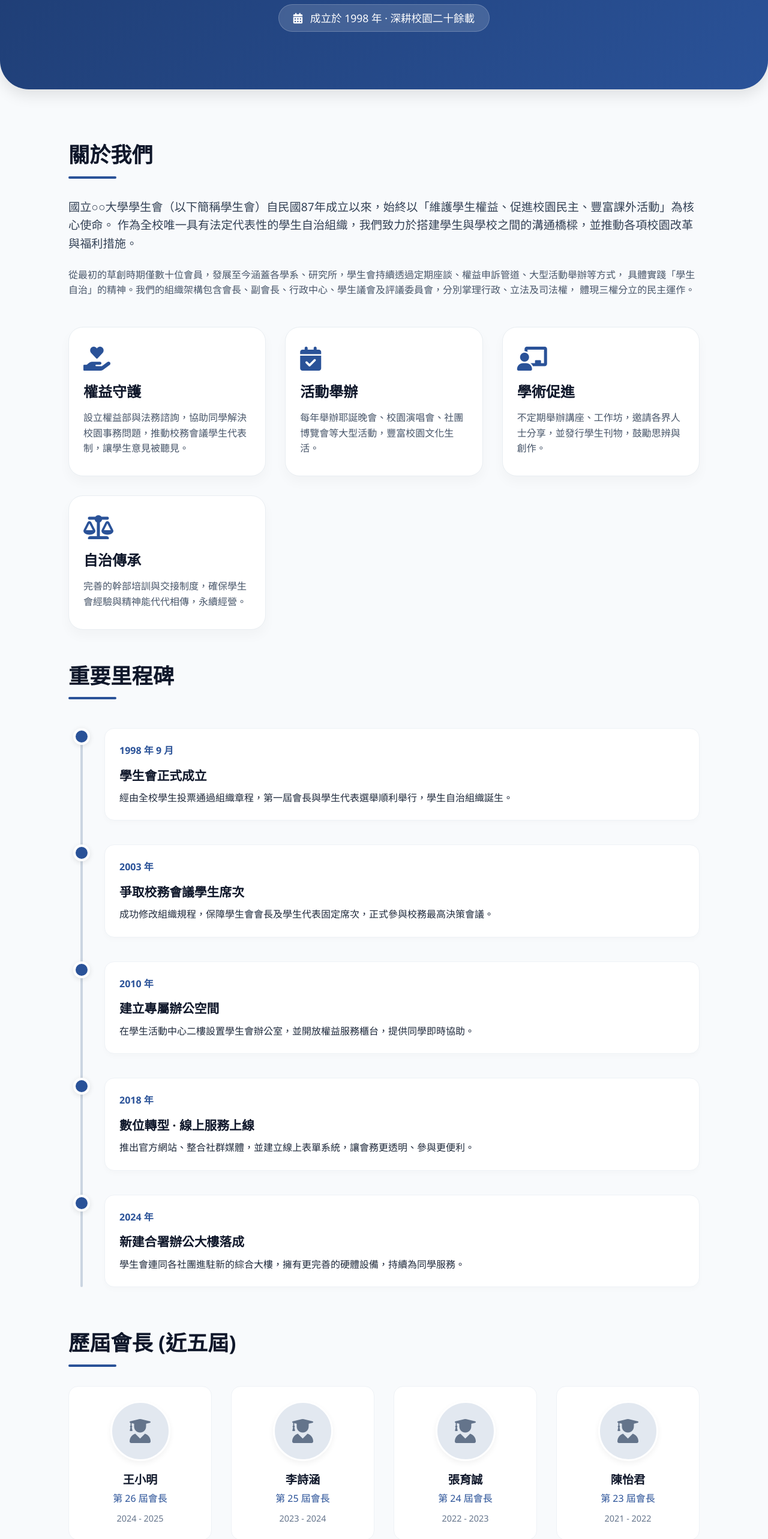
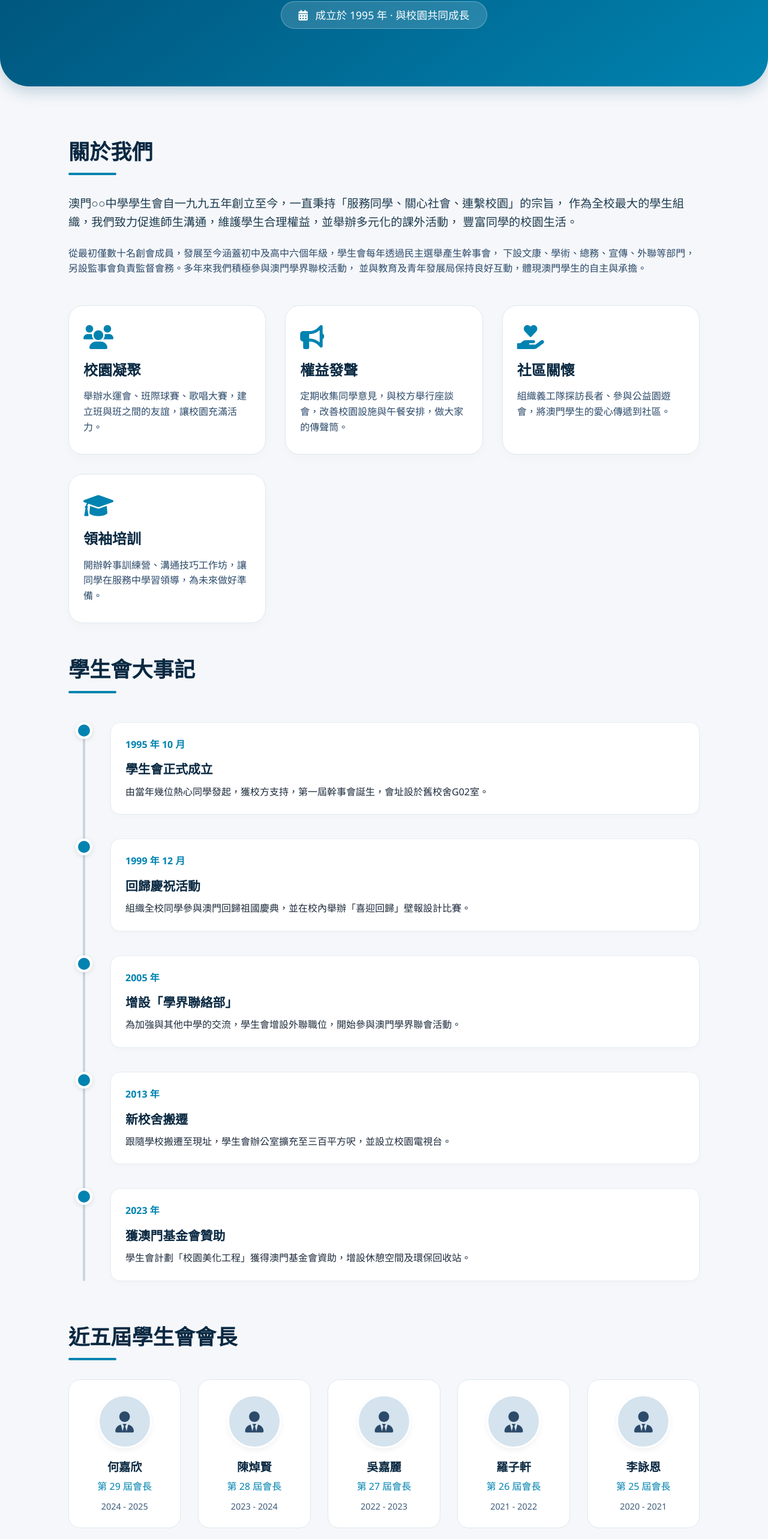
Before and after one commit to frankyleong/frankyleong, a plain HTML site: page index.html in a window 1280 px wide. Shown: the part 231-2797 px from the top of the page at 60% size. Drawn offline with Linux system fonts and the light colour scheme.

Commit message:
Update index.html

```diff
--- a/index.html
+++ b/index.html
@@ -3,8 +3,8 @@
 <head>
     <meta charset="UTF-8">
     <meta name="viewport" content="width=device-width, initial-scale=1.0">
-    <title>學生會成立沿革 · 關於我們</title>
-    <!-- Font Awesome 6 (免費) 用於圖標 -->
+    <title>澳門○○中學學生會 · 成立沿革</title>
+    <!-- Font Awesome 6 (免費) -->
     <link rel="stylesheet" href="https://cdnjs.cloudflare.com/ajax/libs/font-awesome/6.0.0-beta3/css/all.min.css">
     <style>
         * {
@@ -15,8 +15,8 @@
 
         body {
             font-family: 'Segoe UI', Roboto, 'Helvetica Neue', sans-serif;
-            background-color: #f8fafc;
-            color: #1e293b;
+            background-color: #f5f7fa;
+            color: #1e2b3c;
             line-height: 1.6;
         }
 
@@ -28,17 +28,17 @@
 
         /* 頁首 */
         .hero {
-            background: linear-gradient(135deg, #1e3c72 0%, #2a5298 100%);
+            background: linear-gradient(145deg, #004d73 0%, #0083b0 100%);
             color: white;
             text-align: center;
             padding: 4rem 1rem;
             border-radius: 0 0 3rem 3rem;
             margin-bottom: 3rem;
-            box-shadow: 0 10px 25px rgba(0,0,0,0.1);
+            box-shadow: 0 10px 25px rgba(0,77,115,0.2);
         }
 
         .hero h1 {
-            font-size: 3rem;
+            font-size: 2.8rem;
             font-weight: 700;
             margin-bottom: 0.5rem;
             letter-spacing: 1px;
@@ -54,19 +54,19 @@
         .hero .established {
             display: inline-block;
             background-color: rgba(255,255,255,0.15);
-            padding: 0.5rem 1.5rem;
+            padding: 0.5rem 1.8rem;
             border-radius: 50px;
             margin-top: 1.5rem;
             font-size: 1.1rem;
             backdrop-filter: blur(4px);
-            border: 1px solid rgba(255,255,255,0.2);
+            border: 1px solid rgba(255,255,255,0.3);
         }
 
-        /* 章節通用 */
+        /* 章節標題 */
         .section-title {
             font-size: 2.2rem;
             font-weight: 600;
-            color: #0f172a;
+            color: #0a2942;
             margin-bottom: 2rem;
             position: relative;
             padding-bottom: 0.75rem;
@@ -79,13 +79,14 @@
             left: 0;
             width: 80px;
             height: 4px;
-            background: #2a5298;
+            background: #0083b0;
             border-radius: 2px;
         }
 
+        /* 卡片區 */
         .card-grid {
             display: grid;
-            grid-template-columns: repeat(auto-fit, minmax(280px, 1fr));
+            grid-template-columns: repeat(auto-fit, minmax(260px, 1fr));
             gap: 2rem;
             margin: 3rem 0;
         }
@@ -94,31 +95,31 @@
             background: white;
             border-radius: 1.5rem;
             padding: 2rem 1.5rem;
-            box-shadow: 0 10px 20px rgba(0,0,0,0.03);
+            box-shadow: 0 8px 20px rgba(0,0,0,0.02);
             transition: transform 0.2s, box-shadow 0.2s;
-            border: 1px solid #e9eef2;
+            border: 1px solid #e0e7ed;
         }
 
         .card:hover {
             transform: translateY(-5px);
-            box-shadow: 0 20px 30px rgba(0, 0, 0, 0.05);
-            border-color: #cbd5e1;
+            box-shadow: 0 16px 28px rgba(0, 77, 115, 0.08);
+            border-color: #b3d1e0;
         }
 
         .card i {
             font-size: 2.5rem;
-            color: #2a5298;
+            color: #0083b0;
             margin-bottom: 1rem;
         }
 
         .card h3 {
             font-size: 1.5rem;
             margin-bottom: 0.75rem;
-            color: #0f172a;
+            color: #0a2942;
         }
 
         .card p {
-            color: #475569;
+            color: #2c4a6a;
         }
 
         /* 時間軸 */
@@ -130,7 +131,7 @@
         .timeline::before {
             content: '';
             position: absolute;
-            left: 20px;
+            left: 24px;
             top: 0;
             bottom: 0;
             width: 4px;
@@ -140,17 +141,17 @@
 
         .timeline-item {
             position: relative;
-            padding-left: 60px;
+            padding-left: 70px;
             margin-bottom: 2.5rem;
         }
 
         .timeline-marker {
             position: absolute;
-            left: 8px;
+            left: 12px;
             top: 0;
             width: 28px;
             height: 28px;
-            background: #2a5298;
+            background: #0083b0;
             border: 4px solid white;
             border-radius: 50%;
             box-shadow: 0 2px 8px rgba(0,0,0,0.1);
@@ -162,78 +163,110 @@
             padding: 1.5rem;
             border-radius: 1rem;
             box-shadow: 0 4px 10px rgba(0,0,0,0.02);
-            border: 1px solid #eef2f6;
+            border: 1px solid #e6edf3;
         }
 
         .timeline-content h4 {
             font-size: 1.3rem;
-            color: #0f172a;
+            color: #0a2942;
             margin-bottom: 0.5rem;
         }
 
         .timeline-content .date {
-            color: #2a5298;
+            color: #0083b0;
             font-weight: 600;
             margin-bottom: 0.75rem;
             display: block;
         }
 
-        /* 歷屆會長/核心幹部 */
+        /* 幹部名單 */
         .leaders-grid {
             display: grid;
-            grid-template-columns: repeat(auto-fit, minmax(200px, 1fr));
-            gap: 2rem;
+            grid-template-columns: repeat(auto-fit, minmax(180px, 1fr));
+            gap: 1.8rem;
             margin-top: 2rem;
         }
 
         .leader-card {
             text-align: center;
             background: white;
-            padding: 1.5rem 1rem;
-            border-radius: 1rem;
-            border: 1px solid #eef2f6;
+            padding: 1.5rem 0.8rem;
+            border-radius: 1.2rem;
+            border: 1px solid #dee8f0;
             transition: all 0.2s;
         }
 
         .leader-card:hover {
-            border-color: #b9c9da;
+            border-color: #0083b0;
+            box-shadow: 0 6px 14px rgba(0,131,176,0.1);
         }
 
         .leader-card .avatar {
-            width: 100px;
-            height: 100px;
-            background: #e2e8f0;
+            width: 90px;
+            height: 90px;
+            background: #d4e3ed;
             border-radius: 50%;
             margin: 0 auto 1rem;
             display: flex;
             align-items: center;
             justify-content: center;
-            font-size: 2.5rem;
-            color: #64748b;
+            font-size: 2.2rem;
+            color: #2c4a6a;
             border: 3px solid white;
-            box-shadow: 0 4px 10px rgba(0,0,0,0.05);
+            box-shadow: 0 4px 8px rgba(0,0,0,0.05);
         }
 
         .leader-card h4 {
             font-size: 1.2rem;
-            color: #0f172a;
+            color: #0a2942;
         }
 
         .leader-card .role {
-            color: #2a5298;
+            color: #0083b0;
             font-weight: 500;
             margin: 0.25rem 0 0.5rem;
         }
 
         .leader-card .term {
-            color: #64748b;
+            color: #3c5a7a;
             font-size: 0.9rem;
+        }
+
+        /* 聯絡區域 */
+        .contact-block {
+            background: #e1f0f7;
+            padding: 2.5rem;
+            border-radius: 2rem;
+            margin: 4rem 0;
+            border: 1px solid #b9d8e9;
+        }
+
+        .contact-flex {
+            display: flex;
+            flex-wrap: wrap;
+            gap: 2rem;
+            margin-top: 1.5rem;
+        }
+
+        .contact-item {
+            display: flex;
+            align-items: center;
+            gap: 1rem;
+            background: white;
+            padding: 0.8rem 1.5rem;
+            border-radius: 40px;
+            box-shadow: 0 2px 6px rgba(0,0,0,0.03);
+        }
+
+        .contact-item i {
+            font-size: 1.5rem;
+            color: #0083b0;
         }
 
         /* 頁尾 */
         .footer {
-            background: #1e293b;
-            color: #cbd5e1;
+            background: #0a2942;
+            color: #b0c8dd;
             text-align: center;
             padding: 2rem;
             border-radius: 3rem 3rem 0 0;
@@ -241,9 +274,9 @@
         }
 
         .footer a {
-            color: #94a3b8;
+            color: #9ab8d4;
             text-decoration: none;
-            border-bottom: 1px dotted #475569;
+            border-bottom: 1px dotted #3d5e7e;
         }
 
         .footer a:hover {
@@ -251,194 +284,197 @@
             border-bottom-color: white;
         }
 
-        /* 響應式微調 */
         @media (max-width: 640px) {
             .hero h1 { font-size: 2.2rem; }
             .section-title { font-size: 1.8rem; }
-            .timeline::before { left: 16px; }
-            .timeline-item { padding-left: 50px; }
-            .timeline-marker { left: 4px; width: 24px; height: 24px; }
+            .timeline::before { left: 20px; }
+            .timeline-item { padding-left: 60px; }
+            .timeline-marker { left: 8px; width: 24px; height: 24px; }
         }
     </style>
 </head>
 <body>
-    <!-- 首部英雄區 -->
+    <!-- 首頁英雄區 -->
     <section class="hero">
         <div class="container">
-            <h1>學生會 · 成立沿革</h1>
-            <div class="subtitle">服務 · 自治 · 傳承</div>
+            <h1>澳門○○中學 · 學生會</h1>
+            <div class="subtitle">傳承 · 服務 · 橋樑</div>
             <div class="established">
-                <i class="fas fa-calendar-alt" style="margin-right: 8px;"></i> 成立於 1998 年 · 深耕校園二十餘載
+                <i class="fas fa-calendar-alt" style="margin-right: 8px;"></i> 成立於 1995 年 · 與校園共同成長
             </div>
         </div>
     </section>
 
     <main class="container">
-        <!-- 簡介與宗旨 -->
+        <!-- 簡介 -->
         <section>
             <h2 class="section-title">關於我們</h2>
-            <p style="font-size: 1.2rem; margin-bottom: 1.5rem; color: #334155;">
-                國立○○大學學生會（以下簡稱學生會）自民國87年成立以來，始終以「維護學生權益、促進校園民主、豐富課外活動」為核心使命。
-                作為全校唯一具有法定代表性的學生自治組織，我們致力於搭建學生與學校之間的溝通橋樑，並推動各項校園改革與福利措施。
+            <p style="font-size: 1.2rem; margin-bottom: 1.5rem; color: #1e3b4f;">
+                澳門○○中學學生會自一九九五年創立至今，一直秉持「服務同學、關心社會、連繫校園」的宗旨，
+                作為全校最大的學生組織，我們致力促進師生溝通，維護學生合理權益，並舉辦多元化的課外活動，
+                豐富同學的校園生活。
             </p>
-            <p style="color: #475569;">
-                從最初的草創時期僅數十位會員，發展至今涵蓋各學系、研究所，學生會持續透過定期座談、權益申訴管道、大型活動舉辦等方式，
-                具體實踐「學生自治」的精神。我們的組織架構包含會長、副會長、行政中心、學生議會及評議委員會，分別掌理行政、立法及司法權，
-                體現三權分立的民主運作。
+            <p style="color: #2c4a6a;">
+                從最初僅數十名創會成員，發展至今涵蓋初中及高中六個年級，學生會每年透過民主選舉產生幹事會，
+                下設文康、學術、總務、宣傳、外聯等部門，另設監事會負責監督會務。多年來我們積極參與澳門學界聯校活動，
+                並與教育及青年發展局保持良好互動，體現澳門學生的自主與承擔。
             </p>
         </section>
 
-        <!-- 核心價值卡片 -->
+        <!-- 核心價值卡片（中學版本） -->
         <div class="card-grid">
             <div class="card">
-                <i class="fas fa-hand-holding-heart"></i>
-                <h3>權益守護</h3>
-                <p>設立權益部與法務諮詢，協助同學解決校園事務問題，推動校務會議學生代表制，讓學生意見被聽見。</p>
+                <i class="fas fa-users"></i>
+                <h3>校園凝聚</h3>
+                <p>舉辦水運會、班際球賽、歌唱大賽，建立班與班之間的友誼，讓校園充滿活力。</p>
             </div>
             <div class="card">
-                <i class="fas fa-calendar-check"></i>
-                <h3>活動舉辦</h3>
-                <p>每年舉辦耶誕晚會、校園演唱會、社團博覽會等大型活動，豐富校園文化生活。</p>
+                <i class="fas fa-bullhorn"></i>
+                <h3>權益發聲</h3>
+                <p>定期收集同學意見，與校方舉行座談會，改善校園設施與午餐安排，做大家的傳聲筒。</p>
             </div>
             <div class="card">
-                <i class="fas fa-chalkboard-user"></i>
-                <h3>學術促進</h3>
-                <p>不定期舉辦講座、工作坊，邀請各界人士分享，並發行學生刊物，鼓勵思辨與創作。</p>
+                <i class="fas fa-hand-holding-heart"></i>
+                <h3>社區關懷</h3>
+                <p>組織義工隊探訪長者、參與公益園遊會，將澳門學生的愛心傳遞到社區。</p>
             </div>
             <div class="card">
-                <i class="fas fa-scale-balanced"></i>
-                <h3>自治傳承</h3>
-                <p>完善的幹部培訓與交接制度，確保學生會經驗與精神能代代相傳，永續經營。</p>
+                <i class="fas fa-graduation-cap"></i>
+                <h3>領袖培訓</h3>
+                <p>開辦幹事訓練營、溝通技巧工作坊，讓同學在服務中學習領導，為未來做好準備。</p>
             </div>
         </div>
 
-        <!-- 成立里程碑 (時間軸) -->
+        <!-- 成立里程碑（加入澳門特色） -->
         <section style="margin-top: 3rem;">
-            <h2 class="section-title">重要里程碑</h2>
+            <h2 class="section-title">學生會大事記</h2>
             <div class="timeline">
                 <div class="timeline-item">
                     <span class="timeline-marker"></span>
                     <div class="timeline-content">
-                        <span class="date">1998 年 9 月</span>
+                        <span class="date">1995 年 10 月</span>
                         <h4>學生會正式成立</h4>
-                        <p>經由全校學生投票通過組織章程，第一屆會長與學生代表選舉順利舉行，學生自治組織誕生。</p>
+                        <p>由當年幾位熱心同學發起，獲校方支持，第一屆幹事會誕生，會址設於舊校舍G02室。</p>
                     </div>
                 </div>
                 <div class="timeline-item">
                     <span class="timeline-marker"></span>
                     <div class="timeline-content">
-                        <span class="date">2003 年</span>
-                        <h4>爭取校務會議學生席次</h4>
-                        <p>成功修改組織規程，保障學生會會長及學生代表固定席次，正式參與校務最高決策會議。</p>
+                        <span class="date">1999 年 12 月</span>
+                        <h4>回歸慶祝活動</h4>
+                        <p>組織全校同學參與澳門回歸祖國慶典，並在校內舉辦「喜迎回歸」壁報設計比賽。</p>
                     </div>
                 </div>
                 <div class="timeline-item">
                     <span class="timeline-marker"></span>
                     <div class="timeline-content">
-                        <span class="date">2010 年</span>
-                        <h4>建立專屬辦公空間</h4>
-                        <p>在學生活動中心二樓設置學生會辦公室，並開放權益服務櫃台，提供同學即時協助。</p>
+                        <span class="date">2005 年</span>
+                        <h4>增設「學界聯絡部」</h4>
+                        <p>為加強與其他中學的交流，學生會增設外聯職位，開始參與澳門學界聯會活動。</p>
                     </div>
                 </div>
                 <div class="timeline-item">
                     <span class="timeline-marker"></span>
                     <div class="timeline-content">
-                        <span class="date">2018 年</span>
-                        <h4>數位轉型 · 線上服務上線</h4>
-                        <p>推出官方網站、整合社群媒體，並建立線上表單系統，讓會務更透明、參與更便利。</p>
+                        <span class="date">2013 年</span>
+                        <h4>新校舍搬遷</h4>
+                        <p>跟隨學校搬遷至現址，學生會辦公室擴充至三百平方呎，並設立校園電視台。</p>
                     </div>
                 </div>
                 <div class="timeline-item">
                     <span class="timeline-marker"></span>
                     <div class="timeline-content">
-                        <span class="date">2024 年</span>
-                        <h4>新建合署辦公大樓落成</h4>
-                        <p>學生會連同各社團進駐新的綜合大樓，擁有更完善的硬體設備，持續為同學服務。</p>
+                        <span class="date">2023 年</span>
+                        <h4>獲澳門基金會贊助</h4>
+                        <p>學生會計劃「校園美化工程」獲得澳門基金會資助，增設休憩空間及環保回收站。</p>
                     </div>
                 </div>
             </div>
         </section>
 
-        <!-- 歷屆會長 (範例資料) -->
+        <!-- 近五屆會長 (澳門人名) -->
         <section style="margin-top: 4rem;">
-            <h2 class="section-title">歷屆會長 (近五屆)</h2>
+            <h2 class="section-title">近五屆學生會會長</h2>
             <div class="leaders-grid">
                 <div class="leader-card">
-                    <div class="avatar"><i class="fas fa-user-graduate"></i></div>
-                    <h4>王小明</h4>
-                    <div class="role">第 26 屆會長</div>
+                    <div class="avatar"><i class="fas fa-user-tie"></i></div>
+                    <h4>何嘉欣</h4>
+                    <div class="role">第 29 屆會長</div>
                     <div class="term">2024 - 2025</div>
                 </div>
                 <div class="leader-card">
-                    <div class="avatar"><i class="fas fa-user-graduate"></i></div>
-                    <h4>李詩涵</h4>
-                    <div class="role">第 25 屆會長</div>
+                    <div class="avatar"><i class="fas fa-user-tie"></i></div>
+                    <h4>陳焯賢</h4>
+                    <div class="role">第 28 屆會長</div>
                     <div class="term">2023 - 2024</div>
                 </div>
                 <div class="leader-card">
-                    <div class="avatar"><i class="fas fa-user-graduate"></i></div>
-                    <h4>張育誠</h4>
-                    <div class="role">第 24 屆會長</div>
+                    <div class="avatar"><i class="fas fa-user-tie"></i></div>
+                    <h4>吳嘉麗</h4>
+                    <div class="role">第 27 屆會長</div>
                     <div class="term">2022 - 2023</div>
                 </div>
                 <div class="leader-card">
-                    <div class="avatar"><i class="fas fa-user-graduate"></i></div>
-                    <h4>陳怡君</h4>
-                    <div class="role">第 23 屆會長</div>
+                    <div class="avatar"><i class="fas fa-user-tie"></i></div>
+                    <h4>羅子軒</h4>
+                    <div class="role">第 26 屆會長</div>
                     <div class="term">2021 - 2022</div>
                 </div>
                 <div class="leader-card">
-                    <div class="avatar"><i class="fas fa-user-graduate"></i></div>
-                    <h4>吳家豪</h4>
-                    <div class="role">第 22 屆會長</div>
+                    <div class="avatar"><i class="fas fa-user-tie"></i></div>
+                    <h4>李詠恩</h4>
+                    <div class="role">第 25 屆會長</div>
                     <div class="term">2020 - 2021</div>
                 </div>
             </div>
-            <p style="text-align: center; margin-top: 2rem; color: #64748b;">
+            <p style="text-align: center; margin-top: 2rem; color: #3c5a7a;">
                 <i class="fas fa-chevron-circle-right" style="margin-right: 6px;"></i>
-                完整歷屆幹部名單請見<a href="#" style="color:#2a5298;">學生會檔案室</a>
+                更多歷屆幹部名單可於學生會辦公室查閱
             </p>
         </section>
 
-        <!-- 現任團隊/聯絡資訊 (簡易) -->
-        <section style="margin: 4rem 0; background: #eef2f6; padding: 2.5rem; border-radius: 2rem;">
-            <h2 style="font-size: 2rem; margin-bottom: 1rem; color: #0f172a;">攜手向前</h2>
-            <p style="font-size: 1.1rem; max-width: 700px;">
-                學生會的每一頁歷史，都是由無數投入熱情的同學共同寫下。無論你是想了解會務、尋求協助，或是希望加入我們，
-                都歡迎來到學生會辦公室，或透過以下管道與我們聯繫。
-            </p>
-            <div style="display: flex; flex-wrap: wrap; gap: 2rem; margin-top: 2rem;">
-                <div style="display: flex; align-items: center; gap: 1rem;">
-                    <i class="fas fa-map-pin" style="font-size: 1.8rem; color: #2a5298;"></i>
-                    <span>學生活動中心 2F · 學生會辦公室</span>
+        <!-- 聯絡方式 (澳門風格) -->
+        <section class="contact-block">
+            <h2 style="font-size: 2rem; margin-bottom: 0.5rem; color: #0a2942;">聯繫我們</h2>
+            <p style="font-size: 1.1rem;">無論意見、查詢或想加入學生會，歡迎透過以下方式搵我哋！</p>
+            <div class="contact-flex">
+                <div class="contact-item">
+                    <i class="fas fa-location-dot"></i>
+                    <span>澳門○○大馬路○○中學 · 地下G01室</span>
                 </div>
-                <div style="display: flex; align-items: center; gap: 1rem;">
-                    <i class="fas fa-envelope" style="font-size: 1.8rem; color: #2a5298;"></i>
-                    <span>su@example.edu.tw</span>
+                <div class="contact-item">
+                    <i class="fas fa-phone"></i>
+                    <span>(+853) 2828 1234 (內線 118)</span>
                 </div>
-                <div style="display: flex; align-items: center; gap: 1rem;">
-                    <i class="fab fa-facebook" style="font-size: 1.8rem; color: #2a5298;"></i>
-                    <span>@YourStudentUnion</span>
+                <div class="contact-item">
+                    <i class="fas fa-envelope"></i>
+                    <span>su@○○school.edu.mo</span>
                 </div>
-                <div style="display: flex; align-items: center; gap: 1rem;">
-                    <i class="fab fa-instagram" style="font-size: 1.8rem; color: #2a5298;"></i>
-                    <span>@su_ig_official</span>
+                <div class="contact-item">
+                    <i class="fab fa-facebook"></i>
+                    <span>fb.com/○○su</span>
+                </div>
+                <div class="contact-item">
+                    <i class="fab fa-instagram"></i>
+                    <span>@○○su_official</span>
                 </div>
             </div>
+            <p style="margin-top: 2rem; font-size: 0.95rem; color: #1f4b6e;">
+                <i class="fas fa-clock"></i> 辦公時間：星期一至五 12:30 - 13:30、16:00 - 17:30
+            </p>
         </section>
     </main>
 
     <!-- 頁尾 -->
     <footer class="footer">
         <div class="container">
-            <p style="margin-bottom: 1rem;">國立○○大學學生會 · 版權所有</p>
+            <p style="margin-bottom: 1rem;">澳門○○中學學生會 · 保留一切權利</p>
             <p style="font-size: 0.9rem;">
-                本網站使用 GitHub Pages 建置 ·
-                <a href="#">隱私權聲明</a> ·
-                <a href="#">回到首頁</a>
+                本網站使用 GitHub Pages 發佈 · 最後更新：2026年2月<br>
+                <a href="#">私隱條款</a> · <a href="#">學生會會章</a> · <a href="#">回到頂部</a>
             </p>
-            <p style="margin-top: 1.5rem; font-size: 0.85rem;">
-                <i class="fas fa-code-branch"></i> 最後更新：2026 年 2 月
+            <p style="margin-top: 1.5rem; font-size: 0.8rem;">
+                <i class="fas fa-map-pin"></i> 澳門特別行政區 · 教育與青年發展局註冊學生組織
             </p>
         </div>
     </footer>
```
